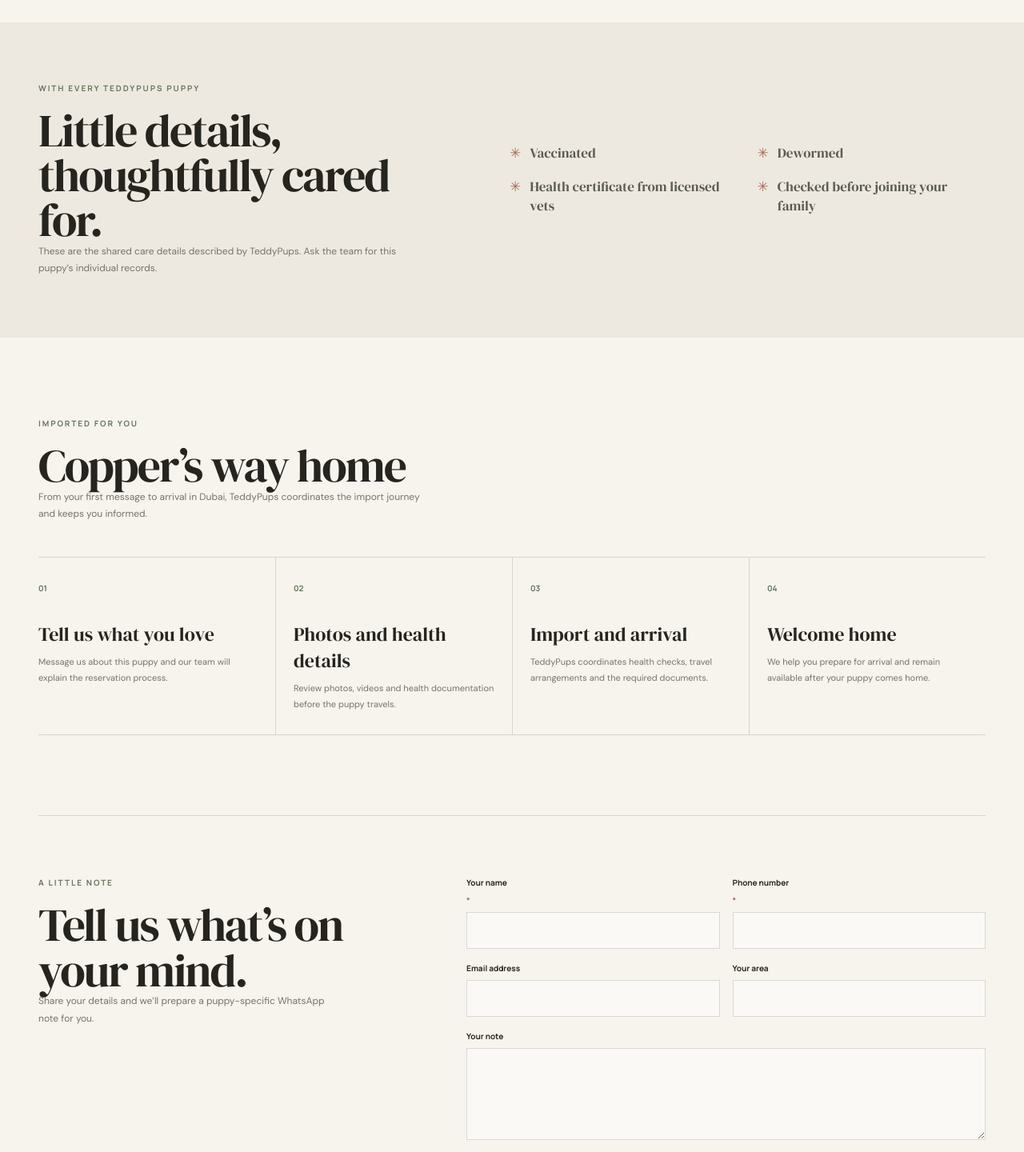
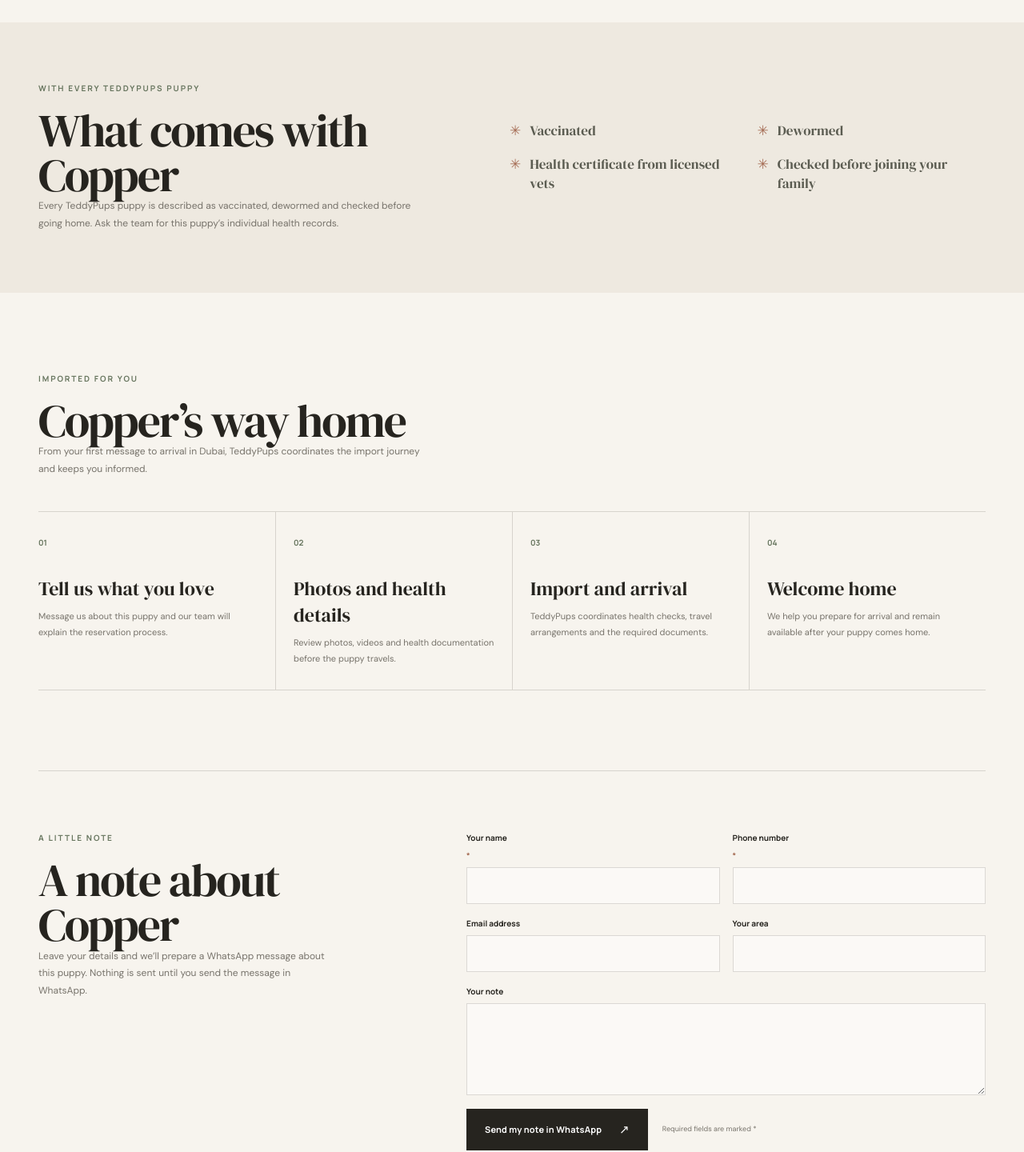
Before and after one commit to dikshaforsure/P-mart, a React (Vite) app in the folder frontend/: page /puppies/copper-male in a window 1280 px wide. Shown: the part 1040-2480 px from the top of the page at 80% size. Built offline with nearby package versions, Linux system fonts and the light colour scheme.

Commit message:
refine(frontend): align puppy profile care and note sections

```diff
--- a/frontend/src/components/puppies/PuppyNoteForm.jsx
+++ b/frontend/src/components/puppies/PuppyNoteForm.jsx
@@ -49,8 +49,8 @@ export default function PuppyNoteForm({ puppy }) {
     <section className="puppy-note-section" aria-labelledby="puppy-note-title">
       <div>
         <p className="eyebrow">A little note</p>
-        <h2 id="puppy-note-title">Tell us what’s on your mind.</h2>
-        <p>Share your details and we’ll prepare a puppy-specific WhatsApp note for you.</p>
+        <h2 id="puppy-note-title">A note about {puppyName}</h2>
+        <p>Leave your details and we’ll prepare a WhatsApp message about this puppy. Nothing is sent until you send the message in WhatsApp.</p>
       </div>
       <form className="puppy-note-form" onSubmit={submit} noValidate>
         <div className="puppy-form-row">
@@ -76,7 +76,7 @@ export default function PuppyNoteForm({ puppy }) {
           <textarea id="puppy-enquiry-message" name="message" rows="4" value={fields.message} onChange={update} maxLength="1200" />
         </label>
         <div className="puppy-note-submit">
-          <button type="submit" className="button button-dark">Prepare WhatsApp note <span aria-hidden="true">↗</span></button>
+          <button type="submit" className="button button-dark">Send my note in WhatsApp <span aria-hidden="true">↗</span></button>
           <span>Required fields are marked *</span>
         </div>
         {notice && <p className="puppy-form-notice" role="status" aria-live="polite">{notice}</p>}
--- a/frontend/src/pages/PuppyProfilePage.jsx
+++ b/frontend/src/pages/PuppyProfilePage.jsx
@@ -120,8 +120,8 @@ export default function PuppyProfilePage() {
         <div className="page-shell puppy-care-layout">
           <div>
             <p className="eyebrow">With every TeddyPups puppy</p>
-            <h2>Little details, thoughtfully cared for.</h2>
-            <p>These are the shared care details described by TeddyPups. Ask the team for this puppy’s individual records.</p>
+            <h2>What comes with {name}</h2>
+            <p>Every TeddyPups puppy is described as vaccinated, dewormed and checked before going home. Ask the team for this puppy’s individual health records.</p>
           </div>
           <ul>
             {careItems.map((item) => <li key={item}><span aria-hidden="true">✳</span>{item}</li>)}
```
